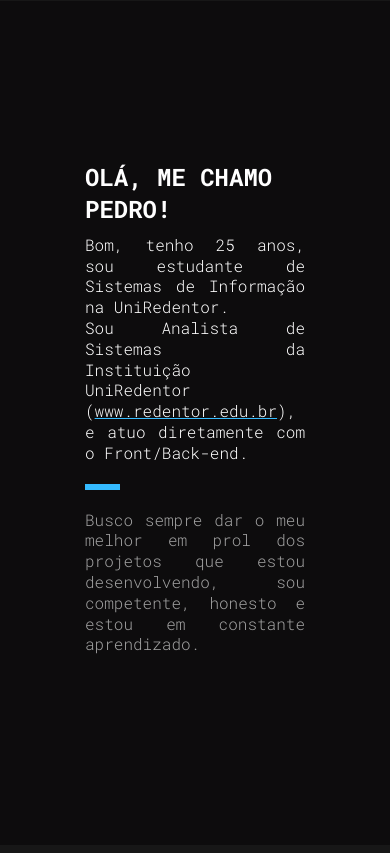
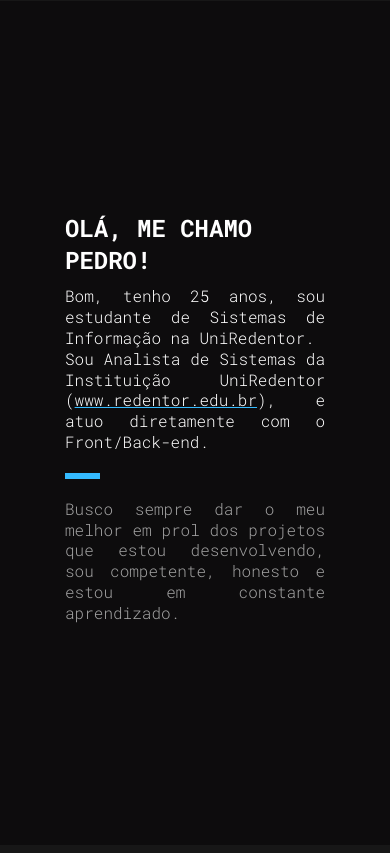
Before and after one commit to pofreire/personal-page, a PHP site: page / in a window 390 px wide. Shown: the part 843-1696 px from the top of the page. Run offline with PHP 8.4, Linux system fonts and the light colour scheme.

Commit message:
alteracao profile 578px

```diff
--- a/style.css
+++ b/style.css
@@ -385,6 +385,10 @@ section{
         padding: 40px 0 40px 0;
     }
 }
+@media (max-width: 568px){
+    .profile > .container{
+    max-width: 85%;
+}
 
 .about-profile{
     flex-basis: 0;
@@ -396,11 +400,6 @@ section{
 @media (max-width: 992px) {
     .about-profile{
         padding: 40px 0;
-    }
-}
-@media (max-width: 578px) {
-    .about-profile{
-        padding: 0 20px 20px;
     }
 }
 
```
